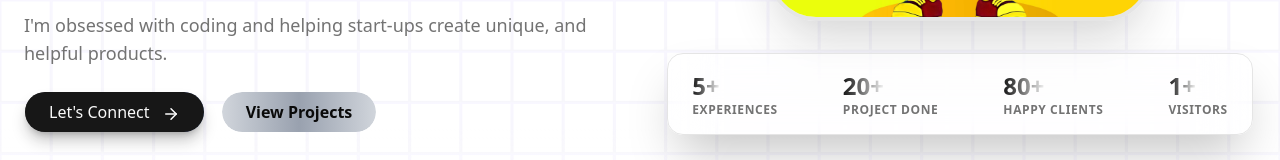
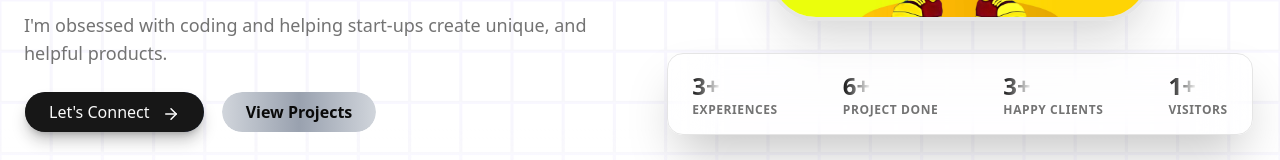
Before and after one commit to narendra-patil1509/Portfolio, a React (Vite) app: page / in a window 1280 px wide. Shown: the part 563-723 px from the top of the page. Built offline with nearby package versions, Linux system fonts and the light colour scheme; no server answers.

Commit message:
Update Hero.jsx

```diff
--- a/src/components/sections/Hero.jsx
+++ b/src/components/sections/Hero.jsx
@@ -107,11 +107,11 @@ const Hero = () => {
                         transition={{ duration: 0.6, delay: 0.5 }}
                         className="mt-8 grid grid-cols-2 md:flex items-center gap-4 md:gap-8 px-4 md:px-6 py-4 bg-card/40 backdrop-blur-xl border border-card-border rounded-2xl shadow-2xl relative z-20 group hover:border-primary/50 transition-all duration-300 w-fit"
                     >
-                        <StatItem value="5+" label="Experiences" />
+                        <StatItem value="3+" label="Experiences" />
                         <div className="hidden md:block w-px h-8 bg-card-border" />
-                        <StatItem value="20+" label="Project done" />
+                        <StatItem value="6+" label="Project done" />
                         <div className="hidden md:block w-px h-8 bg-card-border" />
-                        <StatItem value="80+" label="Happy Clients" />
+                        <StatItem value="3+" label="Happy Clients" />
                         <div className="hidden md:block w-px h-8 bg-card-border" />
                         <VisitorCounter />
                     </motion.div>
```
